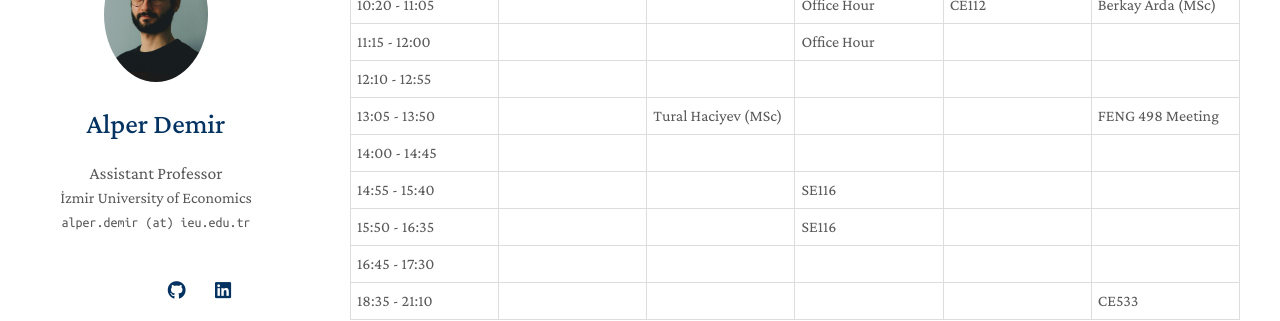
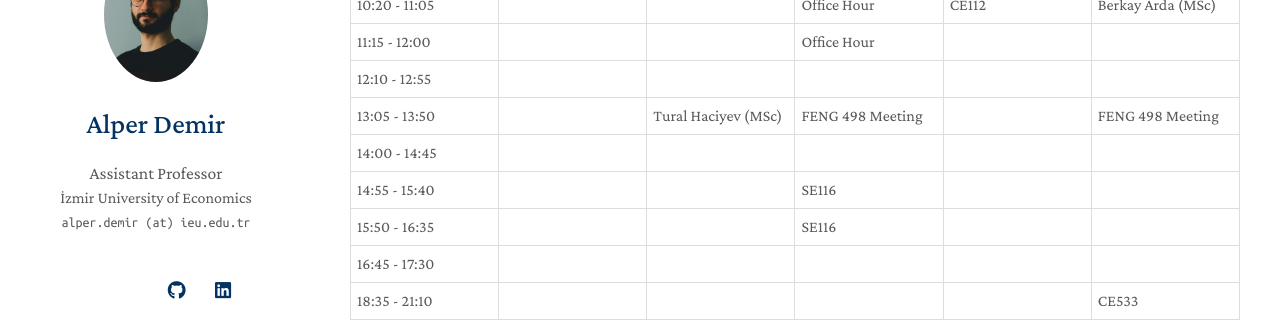
Before and after one commit to gliese876b/gliese876b.github.io, a Jekyll site: the page built from index.md, in a window 1280 px wide and 900 px high, scrolled down 554 px. Shown: the part 153-474 px from the top of the window. Built offline with Jekyll 4.4.1, drawn with Linux system fonts in a browser that asks for light colours; nearby versions of some CDN libraries; a style sheet for code colours, icons or effects is not loaded; our own code applies the rules of GitHub Pages for plain Markdown files.

Commit message:
Update schedule.md

```diff
--- a/_includes/schedule.md
+++ b/_includes/schedule.md
@@ -56,7 +56,7 @@
       <td style="border:1px solid #ddd; padding:6px;">13:05 - 13:50</td>
       <td style="border:1px solid #ddd; padding:6px;"></td>
       <td style="border:1px solid #ddd; padding:6px;">Tural Haciyev (MSc)</td>
-      <td style="border:1px solid #ddd; padding:6px;"></td>
+      <td style="border:1px solid #ddd; padding:6px;">FENG 498 Meeting</td>
       <td style="border:1px solid #ddd; padding:6px;"></td>
       <td style="border:1px solid #ddd; padding:6px;">FENG 498 Meeting</td>
     </tr>
```
